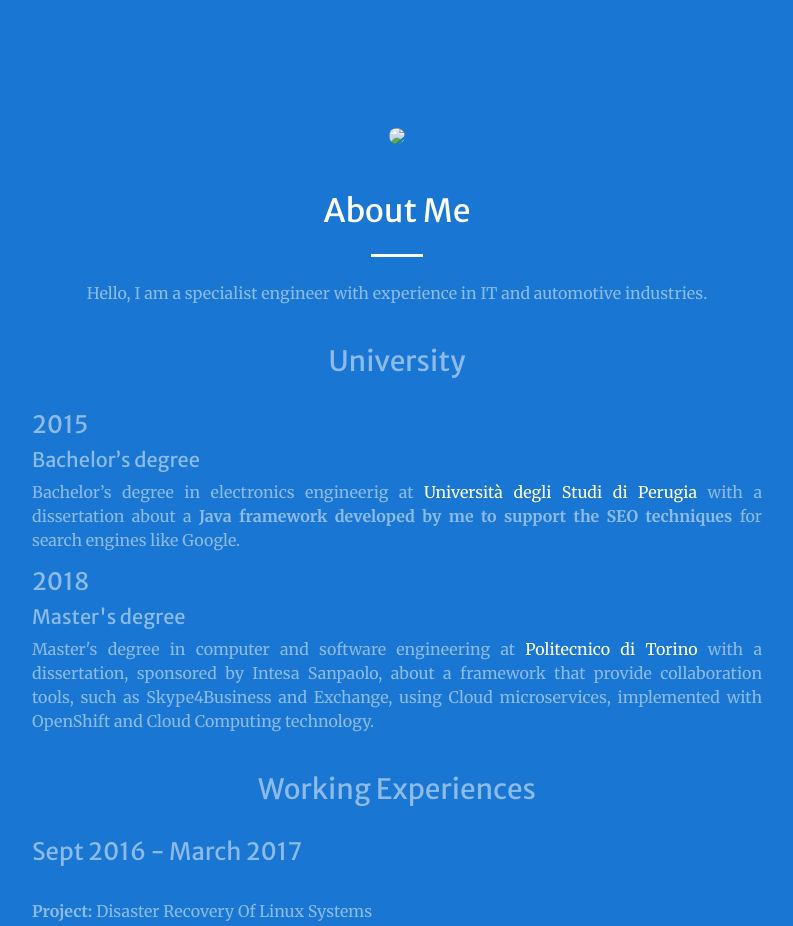
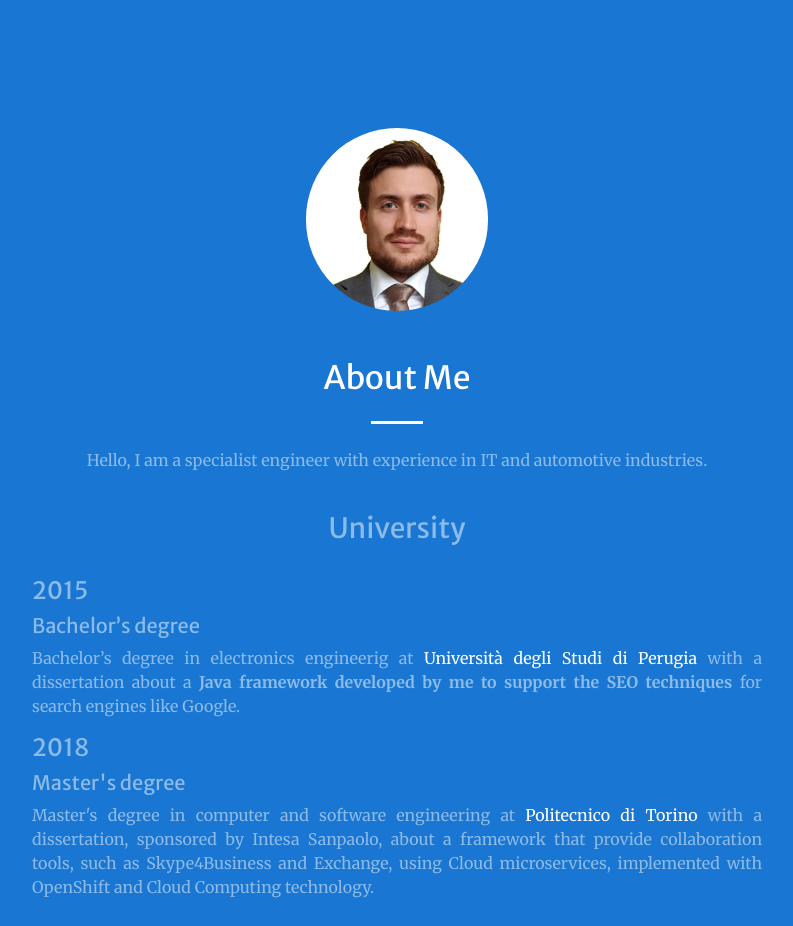
Before and after one commit to lucagiommoni/lucagiommoni.github.io, a plain HTML site: page index.html in a window 1280 px wide. Shown: the part 800-1726 px from the top of the page, without its empty margins (243-1036 px from the left). Drawn offline with nearby package versions, Linux system fonts and the light colour scheme.

Commit message:
Update index.html

```diff
--- a/index.html
+++ b/index.html
@@ -62,7 +62,7 @@
             <div class="container">
                 <div class="row justify-content-center">
                     <div class="col-lg-8 text-center">
-                        <img src="asset/img/ME.jpg"
+                        <img src="assets/img/ME.jpg"
                             class="rounded-circle w-25 mb-5" />
                         <h2 class="text-white mt-0">About Me</h2>
                         <hr class="divider light my-4" />
```
